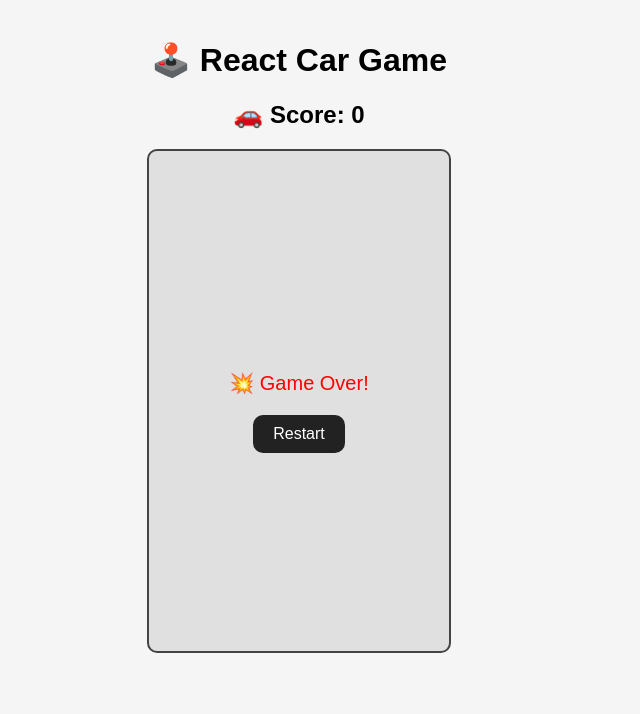
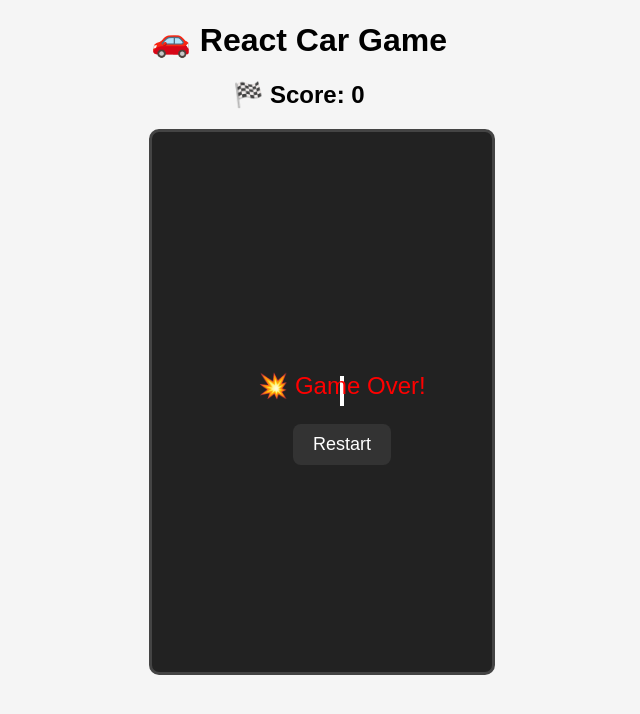
Before and after one commit to Lathish9/car-game, a React (Create React App) app: page / in a window 1280 px wide. Shown: the top 714 px of the page, without its empty margins (341-981 px from the left). Built offline with nearby package versions, Linux system fonts and the light colour scheme.

Commit message:
first commit

```diff
--- /dev/null
+++ b/src/components/Game.css
@@ -0,0 +1,37 @@
+.game-container {
+    position: relative;
+    width: 300px;
+    height: 500px;
+    background-color: #222;
+    border: 3px solid #444;
+    border-radius: 10px;
+    overflow: hidden;
+    margin: auto;
+  }
+
+  .game-over {
+    position: absolute;
+    top: 40%;
+    width: 100%;
+    text-align: center;
+    color: red;
+    font-size: 24px;
+    z-index: 10;
+  }
+
+  .control-btn {
+    padding: 10px 20px;
+    font-size: 18px;
+    background-color: #333;
+    color: white;
+    border: none;
+    border-radius: 8px;
+    cursor: pointer;
+  }
+
+  .mobile-controls {
+    margin-top: 15px;
+    display: flex;
+    justify-content: center;
+    gap: 20px;
+  }
--- a/src/components/Game.jsx
+++ b/src/components/Game.jsx
@@ -1,7 +1,8 @@
 import React, { useEffect, useState } from 'react';
 import Car from './Car';
 import Obstacle from './Obstacle';
-import '../App.css';
+import Highway from './Highway';
+import './Game.css';
 
 const GAME_WIDTH = 300;
 const GAME_HEIGHT = 500;
@@ -9,27 +10,29 @@ const GAME_HEIGHT = 500;
 export default function Game() {
   const [carPosition, setCarPosition] = useState(125);
   const [obstacle, setObstacle] = useState({ top: 0, left: 125 });
+  const [gameOver, setGameOver] = useState(false);
   const [score, setScore] = useState(0);
-  const [gameOver, setGameOver] = useState(false);
   const [userInteracted, setUserInteracted] = useState(false);
 
   const playCrashSound = () => {
-    const crashAudio = new Audio(`${process.env.PUBLIC_URL}/crash.mp3`);
-    crashAudio.play().catch(() => {});
+    const crashAudio = new Audio(process.env.PUBLIC_URL + '/crash.mp3');
+    crashAudio.play().catch((e) => console.log('Sound blocked:', e));
   };
 
+  // Detect user interaction to allow audio
   useEffect(() => {
-    const handleInteraction = () => setUserInteracted(true);
-    window.addEventListener('keydown', handleInteraction);
-    window.addEventListener('mousedown', handleInteraction);
-    window.addEventListener('touchstart', handleInteraction);
+    const markInteraction = () => setUserInteracted(true);
+    window.addEventListener('keydown', markInteraction);
+    window.addEventListener('mousedown', markInteraction);
+    window.addEventListener('touchstart', markInteraction);
     return () => {
-      window.removeEventListener('keydown', handleInteraction);
-      window.removeEventListener('mousedown', handleInteraction);
-      window.removeEventListener('touchstart', handleInteraction);
+      window.removeEventListener('keydown', markInteraction);
+      window.removeEventListener('mousedown', markInteraction);
+      window.removeEventListener('touchstart', markInteraction);
     };
   }, []);
 
+  // Keyboard controls
   useEffect(() => {
     const handleKeyDown = (e) => {
       if (gameOver) return;
@@ -43,6 +46,7 @@ export default function Game() {
     return () => window.removeEventListener('keydown', handleKeyDown);
   }, [carPosition, gameOver]);
 
+  // Obstacle logic
   useEffect(() => {
     if (gameOver) return;
 
@@ -50,12 +54,14 @@ export default function Game() {
       setObstacle((obs) => {
         const newTop = obs.top + 10;
 
+        // Collision
         if (newTop > 400 && Math.abs(obs.left - carPosition) < 50) {
           if (userInteracted) playCrashSound();
           setGameOver(true);
           return obs;
         }
 
+        // Reset obstacle
         if (newTop > GAME_HEIGHT) {
           setScore((s) => s + 1);
           return {
@@ -78,11 +84,22 @@ export default function Game() {
     setGameOver(false);
   };
 
+  // Mobile Controls
+  const moveLeft = () => {
+    if (carPosition > 0) setCarPosition((pos) => pos - 25);
+  };
+
+  const moveRight = () => {
+    if (carPosition < GAME_WIDTH - 50) setCarPosition((pos) => pos + 25);
+  };
+
   return (
-    <div className="game-container">
-      <h1>🕹️ React Car Game</h1>
-      <h2>🚗 Score: {score}</h2>
-      <div className="game-box">
+    <div style={{ width: GAME_WIDTH, margin: 'auto', textAlign: 'center' }}>
+      <h1>🚗 React Car Game</h1>
+      <h2>🏁 Score: {score}</h2>
+
+      <div className="game-container">
+        <Highway />
         {!gameOver ? (
           <>
             <Car position={carPosition} />
@@ -91,14 +108,15 @@ export default function Game() {
         ) : (
           <div className="game-over">
             <p>💥 Game Over!</p>
-            <button onClick={restartGame} className="btn">Restart</button>
+            <button onClick={restartGame} className="control-btn">Restart</button>
           </div>
         )}
       </div>
+
       {!gameOver && (
-        <div className="controls">
-          <button onClick={() => setCarPosition((p) => Math.max(0, p - 25))} className="btn">⬅️ Left</button>
-          <button onClick={() => setCarPosition((p) => Math.min(GAME_WIDTH - 50, p + 25))} className="btn">Right ➡️</button>
+        <div className="mobile-controls">
+          <button onClick={moveLeft} onTouchStart={moveLeft} className="control-btn">⬅️ Left</button>
+          <button onClick={moveRight} onTouchStart={moveRight} className="control-btn">Right ➡️</button>
         </div>
       )}
     </div>
--- /dev/null
+++ b/src/components/Highway.css
@@ -0,0 +1,27 @@
+.highway {
+    position: absolute;
+    width: 100%;
+    height: 100%;
+    z-index: 0;
+    overflow: hidden;
+  }
+
+  .line {
+    position: absolute;
+    left: 50%;
+    width: 4px;
+    height: 30px;
+    background: white;
+    transform: translateX(-50%);
+    animation: moveLines 1s linear infinite;
+    opacity: 0.8;
+  }
+
+  @keyframes moveLines {
+    0% {
+      top: -30px;
+    }
+    100% {
+      top: 500px;
+    }
+  }
--- /dev/null
+++ b/src/components/Highway.jsx
@@ -0,0 +1,12 @@
+import React from 'react';
+import './Highway.css';
+
+export default function Highway() {
+  return (
+    <div className="highway">
+      {[...Array(10)].map((_, i) => (
+        <div key={i} className="line" style={{ top: `${i * 60}px` }} />
+      ))}
+    </div>
+  );
+}
```
